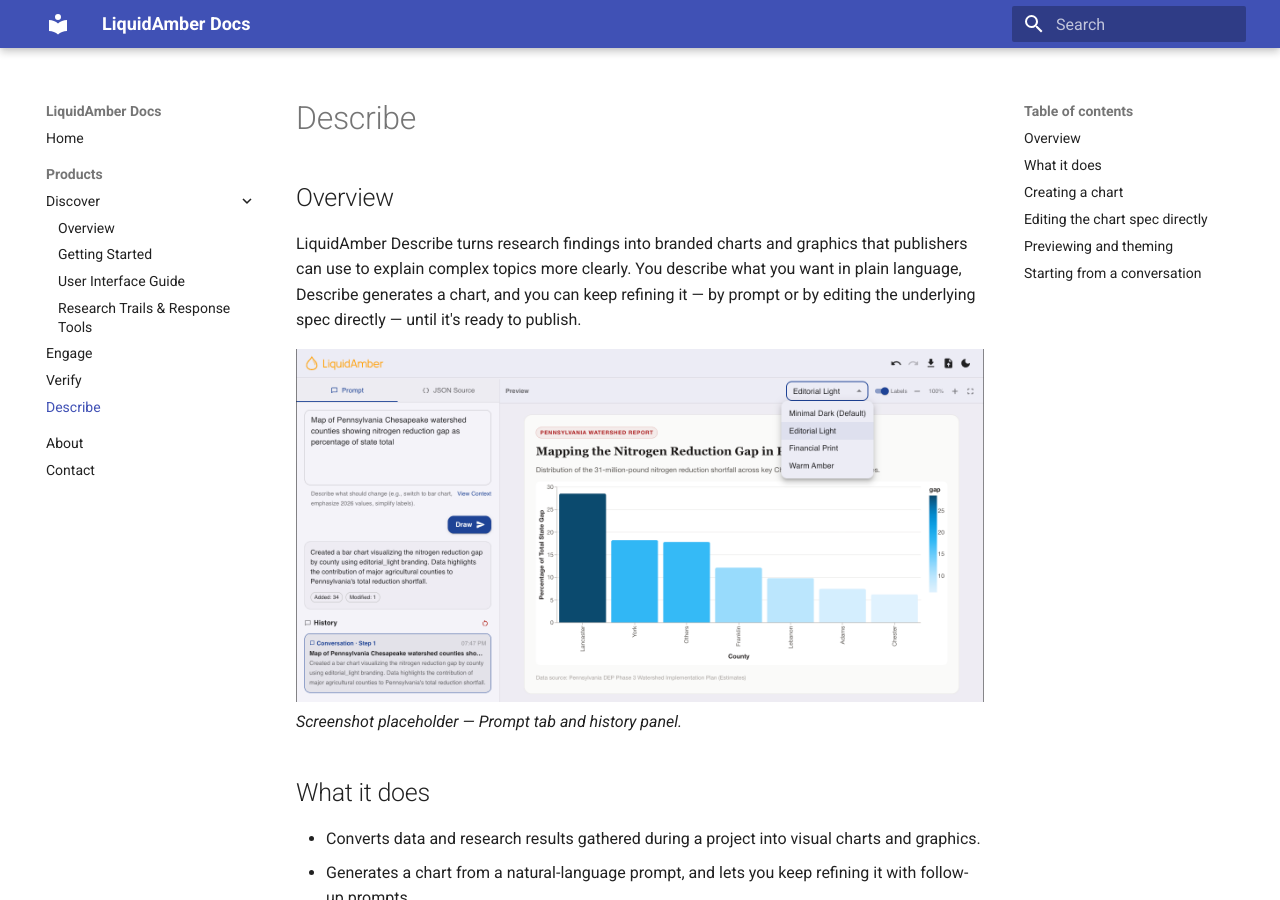
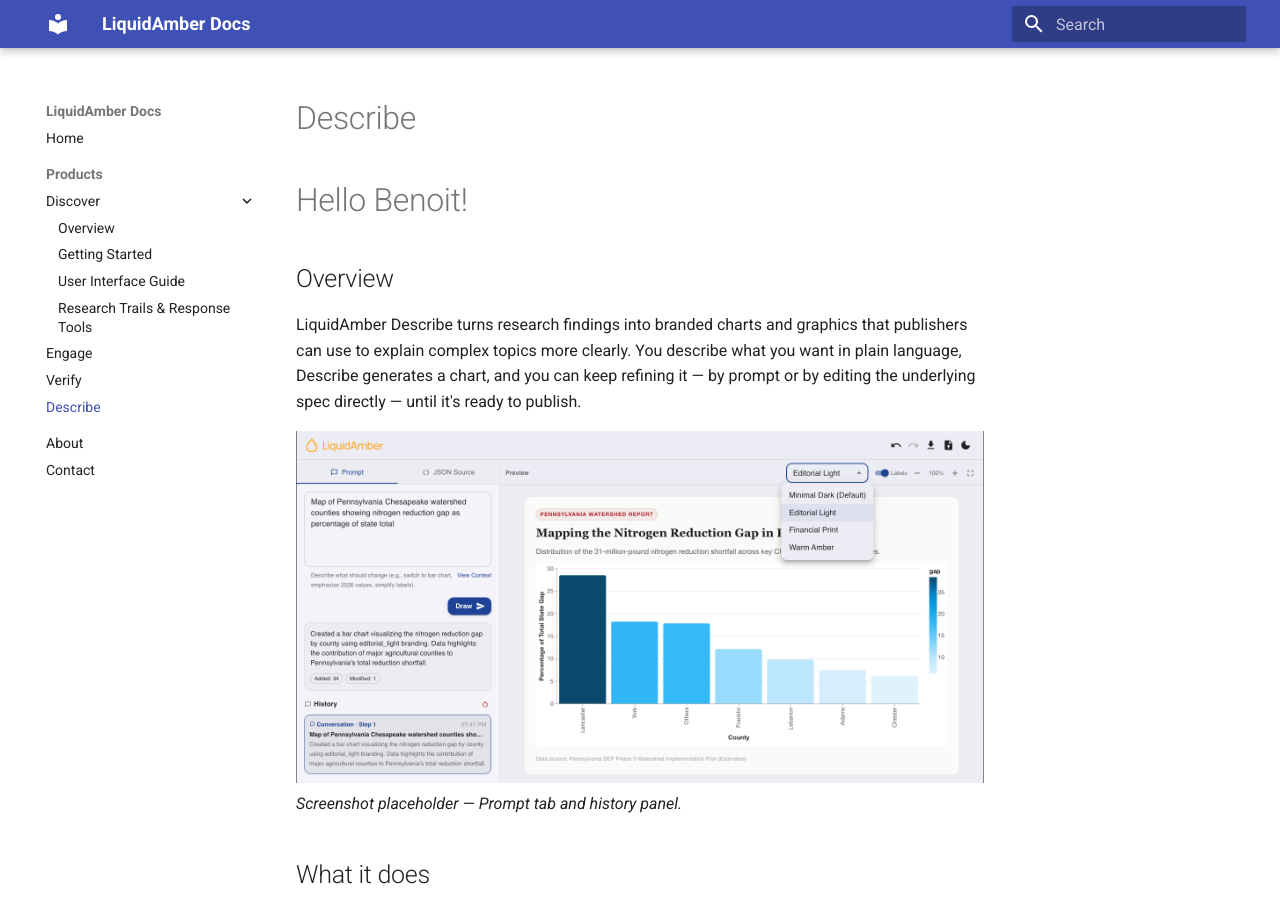
Before and after one commit to benoitmarsot/codechat-help, an MkDocs documentation site: the page built from docs/describe.md, in a window 1280 px wide and 900 px high. Built offline with MkDocs 1.6.1 and Material for MkDocs 9.7.7, drawn with Linux system fonts in a browser that asks for light colours.

Commit message:
Update describe.md
Testing GIT

```diff
--- a/docs/describe.md
+++ b/docs/describe.md
@@ -1,4 +1,7 @@
 # Describe
+
+# Hello Benoit!
+
 
 ## Overview
 
```
